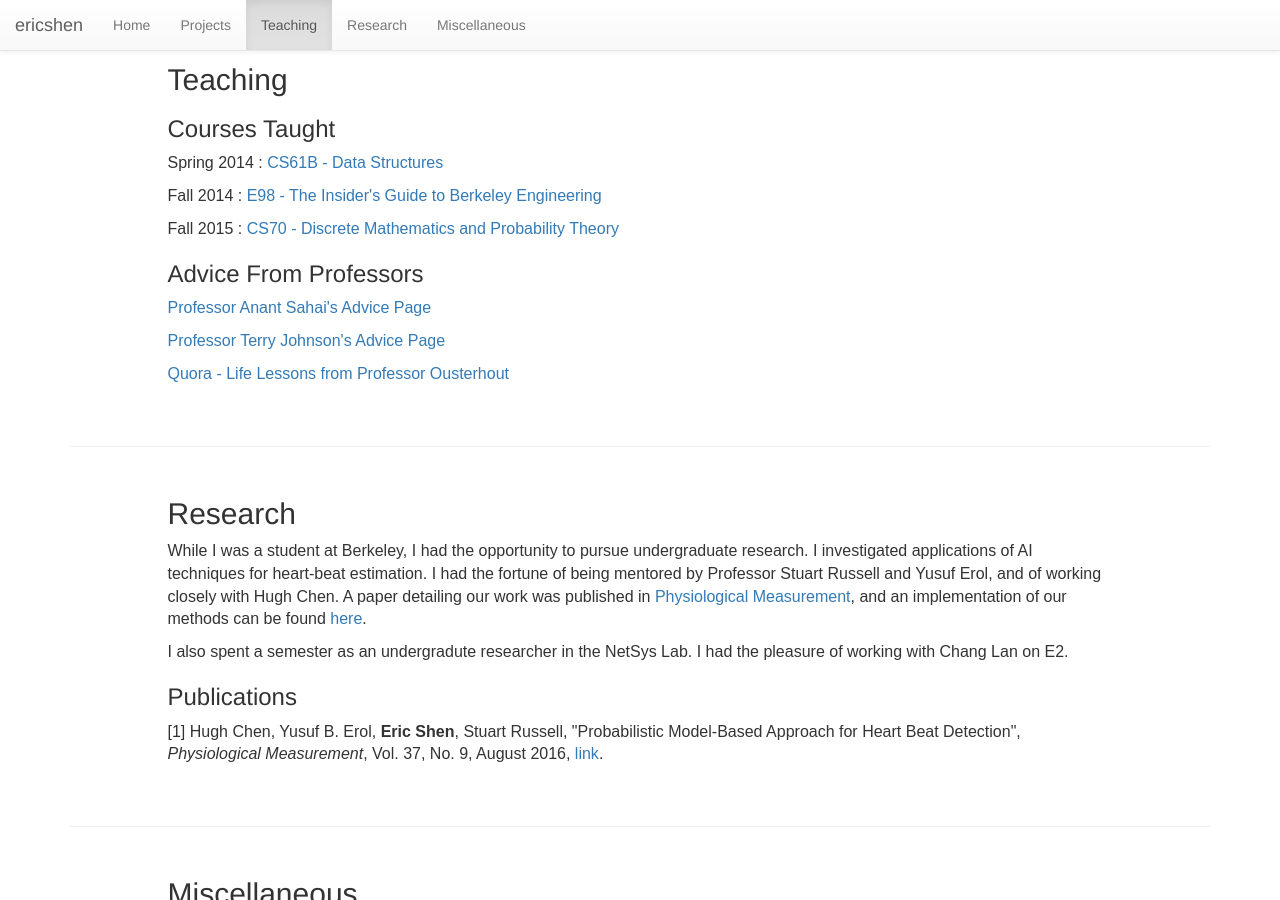
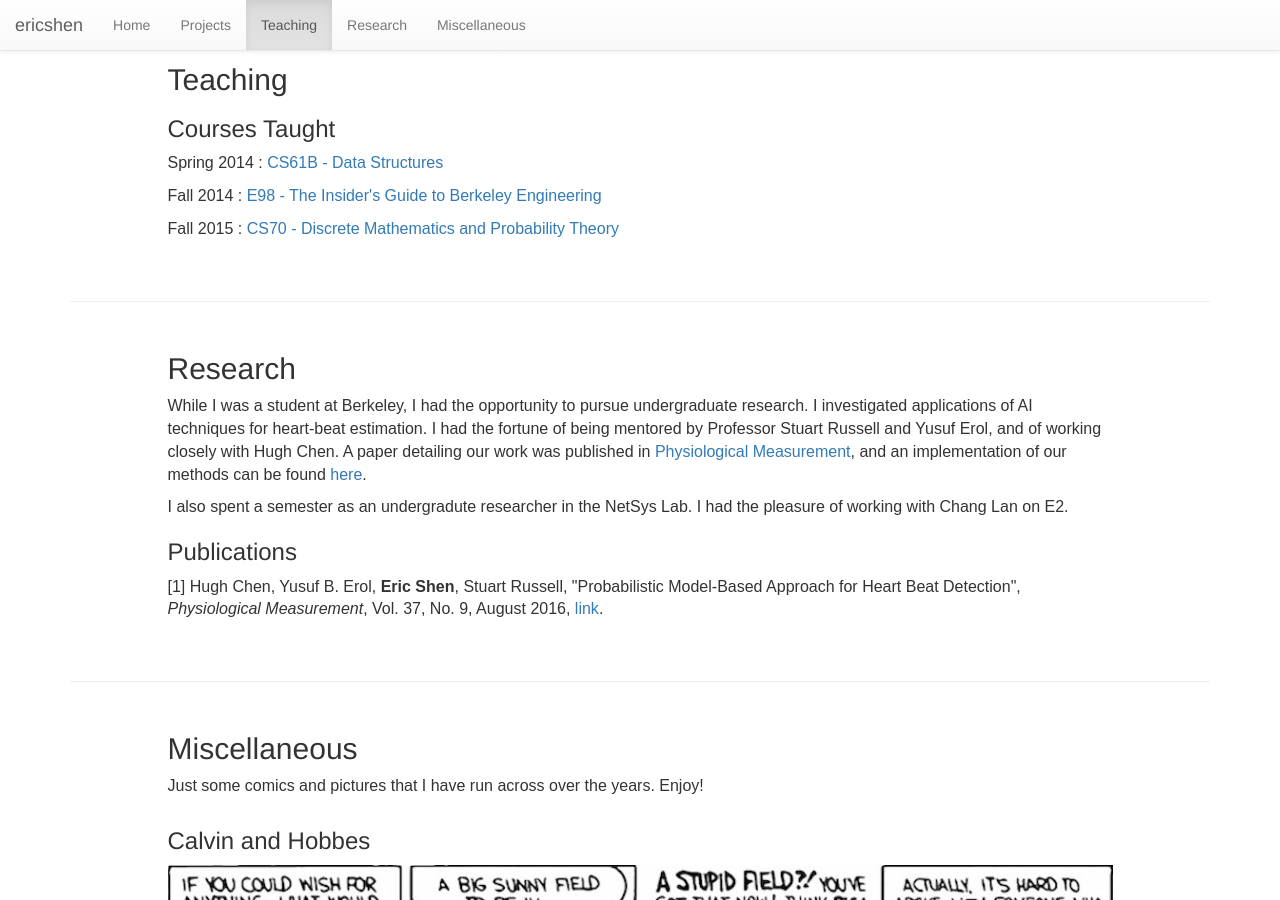
Before and after one commit to erictshen/erictshen.github.io, a Jekyll site: the page built from index.html, in a window 1280 px wide and 900 px high, scrolled down 981 px. Built offline with Jekyll 4.4.1, drawn with Linux system fonts in a browser that asks for light colours.

Commit message:
cleanup advice from professors

```diff
--- a/index.html
+++ b/index.html
@@ -76,10 +76,6 @@ layout: default
         <p>Spring 2014 : <a href="teaching/61bs14">CS61B - Data Structures</a></p>
         <p>Fall 2014 : <a href="http://www.decal.org/courses/3209">E98 - The Insider's Guide to Berkeley Engineering</a></p>
         <p>Fall 2015 : <a href="http://www-inst.eecs.berkeley.edu/~cs70/fa15/">CS70 - Discrete Mathematics and Probability Theory</a></p>
-        <h3 class="header-less-weight">Advice From Professors</h3>
-        <p><a href="http://www.eecs.berkeley.edu/~sahai/advice.html">Professor Anant Sahai's Advice Page</a></p>
-        <p><a href="http://www.terrydjohnson.com/advice">Professor Terry Johnson's Advice Page</a></p>
-        <p><a href="https://www.quora.com/What-are-the-most-profound-life-lessons-from-Stanford-Professor-John-Ousterhout">Quora - Life Lessons from Professor Ousterhout</a></p>
       </div>
     </div>
   </div>
```
